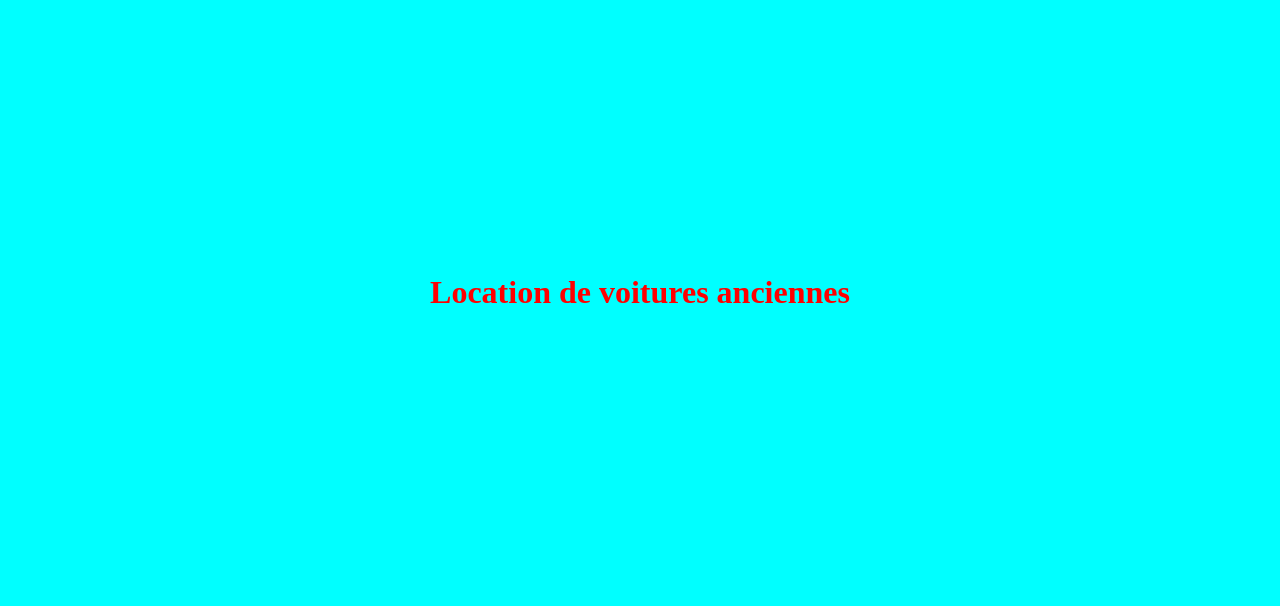
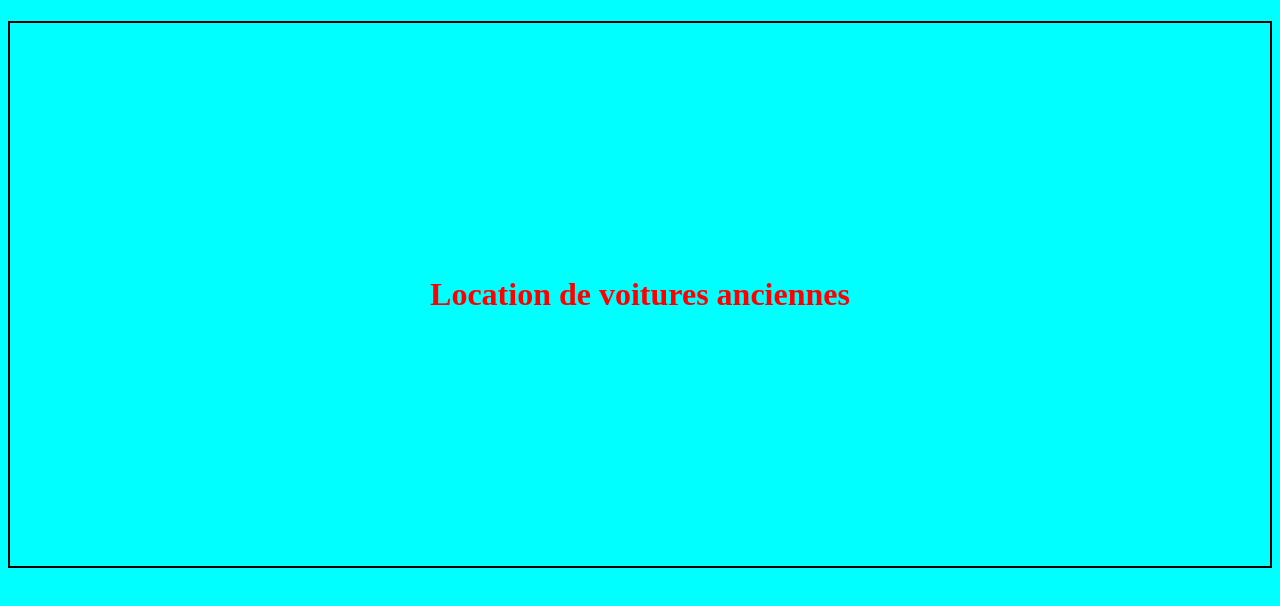
Before and after one commit to okhodo/appcontrat, a plain HTML site: page index.html in a window 1280 px wide. Drawn offline with Linux system fonts and the light colour scheme.

Commit message:
Pour mettre le border en noir

```diff
--- a/index.html
+++ b/index.html
@@ -6,7 +6,7 @@
     <title>Document</title>
 </head>
 <body style='background-color:aqua'>
-    <h1 style=" padding-top:20%; padding-bottom:20%; text-align:center; color:red;">
+    <h1 style=" padding-top:20%; padding-bottom:20%; text-align:center; color:red; border:2px solid black;">
         Location de voitures anciennes
     </h1>
 </body>
```
